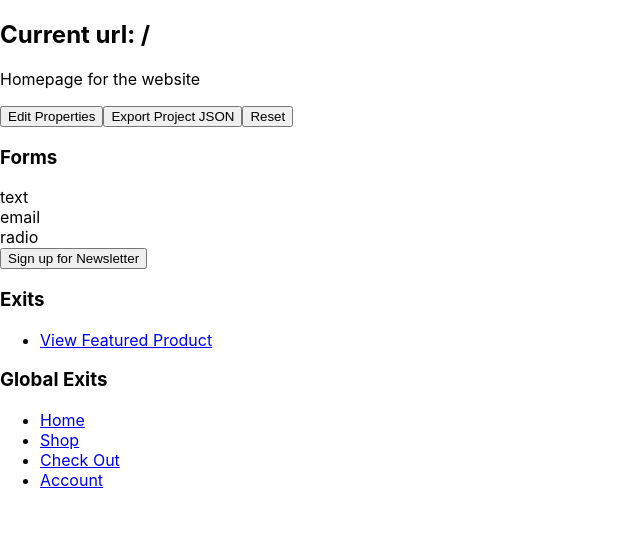
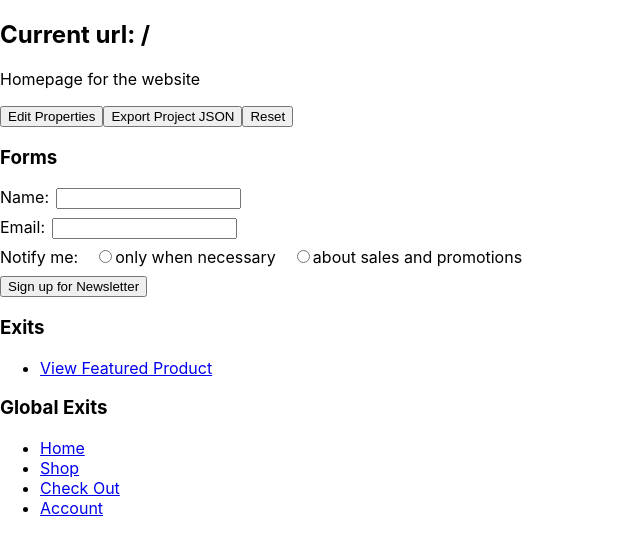
Before and after one commit to starkraving/react-rapid-prototype, a React (Create React App) app: page / in a window 1280 px wide. Shown: the top 552 px of the page, without its empty margins (0-640 px from the left). Built offline with nearby package versions, Linux system fonts and the light colour scheme.

Commit message:
working basic route viewer

```diff
--- a/src/react-rapid-prototype/components/ConnectedRRP.jsx
+++ b/src/react-rapid-prototype/components/ConnectedRRP.jsx
@@ -67,12 +67,13 @@ class ConnectedRRP extends React.Component
     }
 
     render() {
-        const {isEditing, project, currentForm, location, dispatchToggleIsEditing, dispatchSetCurrentForm} = this.props;
+        const {isEditing, project, currentForm, history, location, dispatchToggleIsEditing, dispatchSetCurrentForm} = this.props;
         const {currentRoute} = this.state;
         const renderProps = {
             currentRoute,
             currentForm,
             project,
+            history,
             location,
             dispatchToggleIsEditing,
             dispatchSetCurrentForm,
--- a/src/react-rapid-prototype/components/RouteViewer.jsx
+++ b/src/react-rapid-prototype/components/RouteViewer.jsx
@@ -4,6 +4,8 @@ import { Link } from 'react-router-dom';
 const RouteViewer = (props) => {
     const {
         currentRoute,
+        currentForm,
+        history,
         location,
         dispatchToggleIsEditing,
         dispatchSetCurrentForm,
@@ -13,9 +15,19 @@ const RouteViewer = (props) => {
     const currentURL = location.pathname;
     const routeFound = typeof currentRoute !== 'undefined';
 
-    const handleFormButton = (form) => () => {
+    const handleFormButton = (form) => (e) => {
         dispatchSetCurrentForm(form);
+        e.preventDefault();
     };
+
+    const clearFormSelection = () => {
+        dispatchSetCurrentForm(undefined);
+    };
+
+    const clearFormAndNavigate = () => {
+        dispatchSetCurrentForm(undefined);
+        history.push(currentForm.action.exit.route);
+    }
 
     return (
         <section>
@@ -24,7 +36,8 @@ const RouteViewer = (props) => {
                 { routeFound ? currentRoute.description : 'Route not defined' }
             </p>
 
-            <div>
+            {
+                !currentForm && <div>
                     <div id='controls'>
                         <button type='button' onClick={dispatchToggleIsEditing}>Edit Properties</button>
                         <button type='button' >Export Project JSON</button>
@@ -36,14 +49,32 @@ const RouteViewer = (props) => {
                                 currentRoute.forms.length > 0 && <h3>Forms</h3>
                             }
                             {
-                            currentRoute.forms.map((form, f) => (<form key={`form_${f}`}>
+                                currentRoute.forms.map((form, f) => (<form key={`form_${f}`} onSubmit={handleFormButton(form)}>
                                     <div className='pageForm'>
                                         {
                                             form.inputs.map((input, i) => (
-                                            <div key={`input_${f}_${i}`}>{input.type}</div>
+                                                <div key={`input_${f}_${i}`} style={{marginBottom: '0.5em'}}>
+                                                    {
+                                                        ['text', 'email', 'password', 'number'].indexOf(input.type) > -1 && <label>
+                                                            {input.label}:
+                                                            <input type={input.type} defaultValue={input.value} style={{marginLeft: '0.5em'}}/>
+                                                        </label>
+                                                    }
+                                                    {
+                                                        ['radio', 'checkbox'].indexOf(input.type) > -1 && <span>
+                                                            {input.label}:
+                                                            {
+                                                                input.value.split(',').map((value, k) => (<label key={`label_${f}_${i}_${k}`} style={{marginLeft: '1em'}}>
+                                                                    <input key={`input_${f}_${i}_${k}`} name={`input_${f}_${i}`} type={input.type} value={value}/>
+                                                                    {value}
+                                                                </label>))
+                                                            }
+                                                        </span>
+                                                    }
+                                                </div>
                                             ))
                                         }
-                                    <button onClick={handleFormButton(form)}>{form.action.button.label}</button>
+                                        <button type='submit'>{form.action.button.label}</button>
                                     </div>
                                 </form>))
                             }
@@ -78,6 +109,27 @@ const RouteViewer = (props) => {
                         </div>
                     }
                 </div>
+            }
+            {
+                currentForm && <div>
+                <h3>{ currentForm.action.name }</h3>
+                <p>{ currentForm.action.description }</p>
+                <div>
+                    {
+                        currentForm.action.exit && <button onClick={clearFormAndNavigate}>
+                            Navigate to {currentForm.action.exit.route}
+                        </button>
+                    }
+                    {
+                        !currentForm.action.exit && <button onClick={clearFormSelection}>Finished</button>
+                    }
+
+                    <div id="controls">
+                        <button onClick={dispatchToggleIsEditing}>Edit Form</button>
+                    </div>
+                </div>
+              </div>
+            }
         </section>
     );
 };
```
Lines whose indentation alone changed are shown as unchanged.
